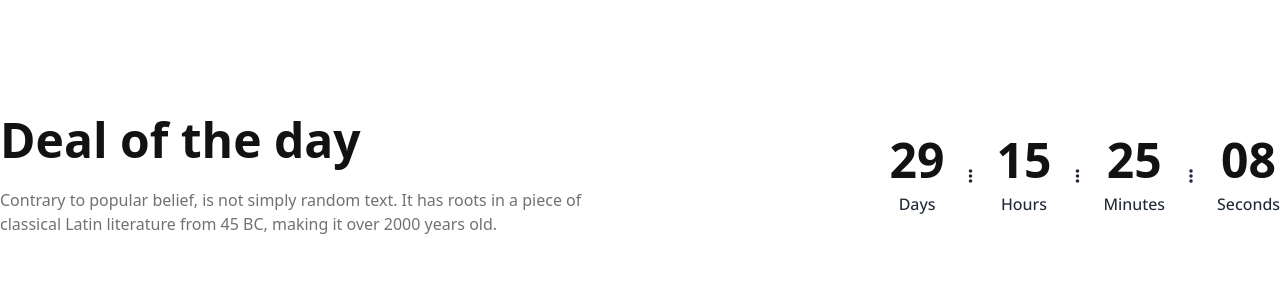
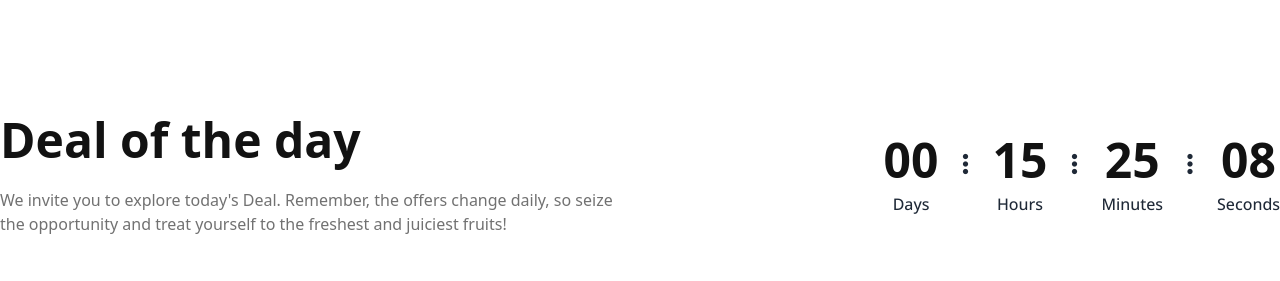
Before and after one commit to ShishirPHS/assignment-3, a plain HTML site: page index.html in a window 1280 px wide. Shown: the part 840-1121 px from the top of the page. Drawn offline with nearby package versions, Linux system fonts and the light colour scheme.

Commit message:
change deal of the day part description

```diff
--- a/index.html
+++ b/index.html
@@ -336,29 +336,29 @@
             <p
               class="text-font-open-sans font-medium max-w-[640px] text-[#12121299] mt-6"
             >
-              Contrary to popular belief, is not simply random text. It has
-              roots in a piece of classical Latin literature from 45 BC, making
-              it over 2000 years old.
+              We invite you to explore today's Deal. Remember, the offers change
+              daily, so seize the opportunity and treat yourself to the freshest
+              and juiciest fruits!
             </p>
           </div>
           <!-- timer -->
           <div class="flex">
             <!-- days -->
-            <div class="flex items-center mr-6">
+            <div class="flex mr-6">
               <!-- text -->
               <div class="text-center">
                 <h3 class="lato font-bold text-5xl text-primary-font-color">
-                  29
+                  00
                 </h3>
                 <p class="font-open-sans font-medium mt-2">Days</p>
               </div>
               <!-- icon -->
               <div>
-                <i class="fa-solid fa-ellipsis-vertical pl-6"></i>
+                <i class="fa-solid fa-ellipsis-vertical pl-6 text-2xl mt-3"></i>
               </div>
             </div>
             <!-- hours -->
-            <div class="flex items-center mr-6">
+            <div class="flex mr-6">
               <!-- text -->
               <div class="text-center">
                 <h3 class="lato font-bold text-5xl text-primary-font-color">
@@ -368,11 +368,11 @@
               </div>
               <!-- icon -->
               <div>
-                <i class="fa-solid fa-ellipsis-vertical pl-6"></i>
+                <i class="fa-solid fa-ellipsis-vertical pl-6 text-2xl mt-3"></i>
               </div>
             </div>
             <!-- Minutes -->
-            <div class="flex items-center mr-6">
+            <div class="flex mr-6">
               <!-- text -->
               <div class="text-center">
                 <h3 class="lato font-bold text-5xl text-primary-font-color">
@@ -382,7 +382,7 @@
               </div>
               <!-- icon -->
               <div>
-                <i class="fa-solid fa-ellipsis-vertical pl-6"></i>
+                <i class="fa-solid fa-ellipsis-vertical pl-6 text-2xl mt-3"></i>
               </div>
             </div>
             <!-- seconds -->
```
